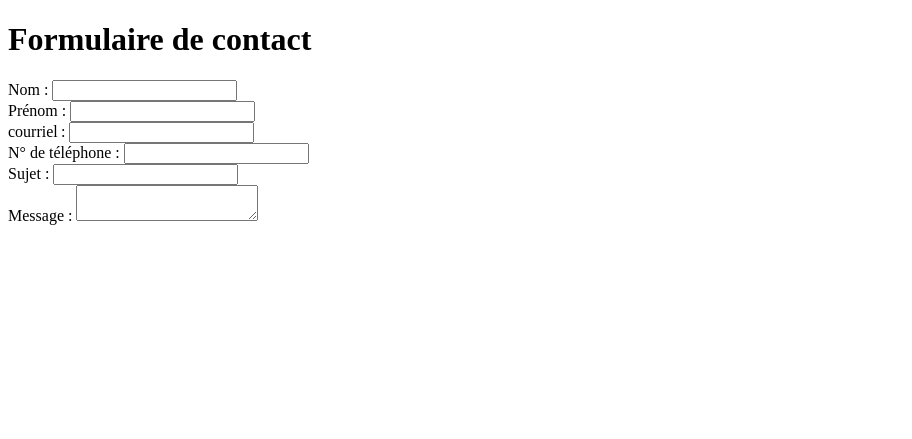
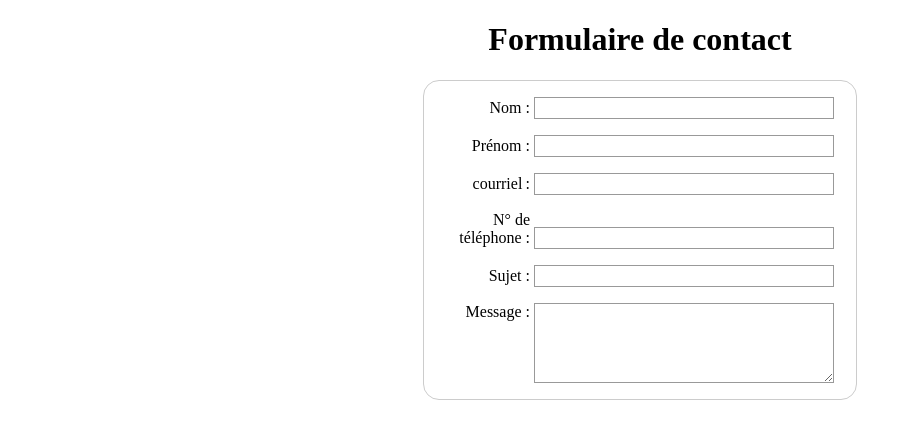
Before and after one commit to JeffNys/formulairePHP, a PHP site: page / in a window 1280 px wide. Shown: the top 439 px of the page, without its empty margins (0-912 px from the left). Run offline with PHP 8.4, Linux system fonts and the light colour scheme.

Commit message:
quelques modifications

```diff
--- a/index.php
+++ b/index.php
@@ -2,22 +2,22 @@
 <html>
   <head>
     <meta charset="UTF-8">
-    <title>title</title>
+    <title>formulaire PHP</title>
   <link rel="stylesheet" href="stylesheet.css" type="text/css">
   </head>
   <body>
     <h1>Formulaire de contact</h1>
     <form action="/ma-page-de-traitement" method="post">
     <div>
-        <label for="name">Nom :</label>
+        <label for="nom">Nom :</label>
         <input type="text" id="name" name="user_name">
     </div>
     <div>
-        <label for="firstName">Prénom :</label>
+        <label for="prenom">Prénom :</label>
         <input type="text" id="name" name="user_first_name">
     </div>
     <div>
-        <label for="mail">courriel :</label>
+        <label for="courriel">courriel :</label>
         <input type="email" id="mail" name="user_mail">
     </div>
     <div>
@@ -25,7 +25,7 @@
         <input type="text" id="name" name="user_name">
     </div>
     <div>
-        <label for="subject">Sujet :</label>
+        <label for="sujet">Sujet :</label>
         <input type="text" id="name" name="user_name">
     </div>
     <div>
--- a/stylesheet.css
+++ b/stylesheet.css
@@ -0,0 +1,61 @@
+form {
+    /* Uniquement centrer le formulaire sur la page */
+    margin: 0 auto;
+    width: 400px;
+    /* Encadré pour voir les limites du formulaire */
+    padding: 1em;
+    border: 1px solid #CCC;
+    border-radius: 1em;
+  }
+
+h1 {
+    text-align: center;
+}
+
+  form div + div {
+    margin-top: 1em;
+  }
+
+  label {
+    /* Pour être sûrs que toutes les étiquettes ont même taille et sont correctement alignées */
+    display: inline-block;
+    width: 90px;
+    text-align: right;
+  }
+
+  input, textarea {
+    /* Pour s'assurer que tous les champs texte ont la même police.
+       Par défaut, les textarea ont une police monospace */
+    font: 1em sans-serif;
+
+    /* Pour que tous les champs texte aient la même dimension */
+    width: 300px;
+    box-sizing: border-box;
+
+    /* Pour harmoniser le look & feel des bordures des champs texte */
+    border: 1px solid #999;
+  }
+
+  input:focus, textarea:focus {
+    /* Pour souligner légèrement les éléments actifs */
+    border-color: #000;
+  }
+
+  textarea {
+    /* Pour aligner les champs texte multi‑ligne avec leur étiquette */
+    vertical-align: top;
+
+    /* Pour donner assez de place pour écrire du texte */
+    height: 5em;
+  }
+
+  .button {
+    /* Pour placer le bouton à la même position que les champs texte */
+    padding-left: 90px; /* même taille que les étiquettes */
+  }
+
+  button {
+    /* Cette marge supplémentaire représente grosso modo le même espace que celui
+       entre les étiquettes et les champs texte */
+    margin-left: .5em;
+  }
```
Also changed, not shown: traitement.php (added, +11 -0 lines).
